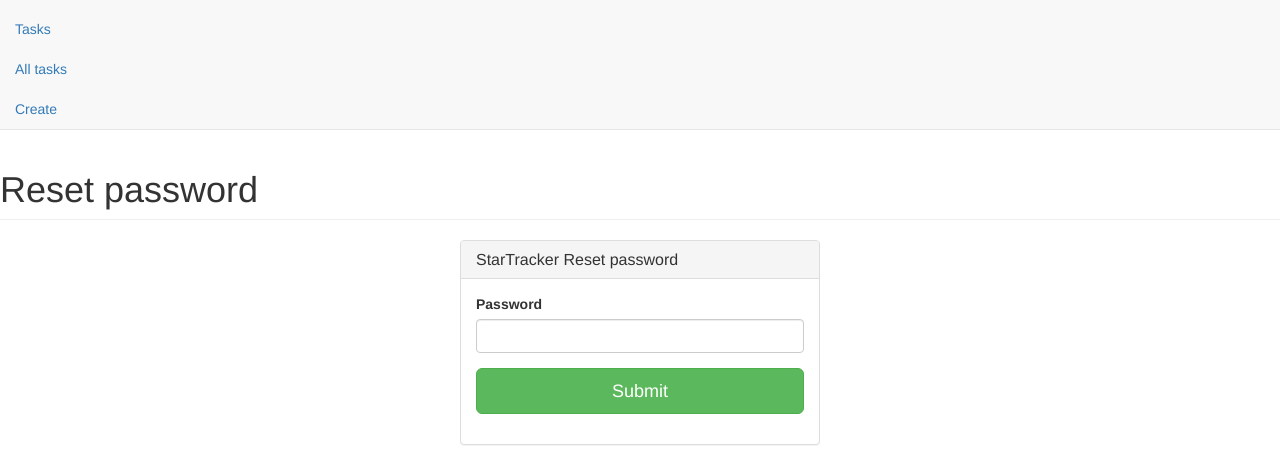
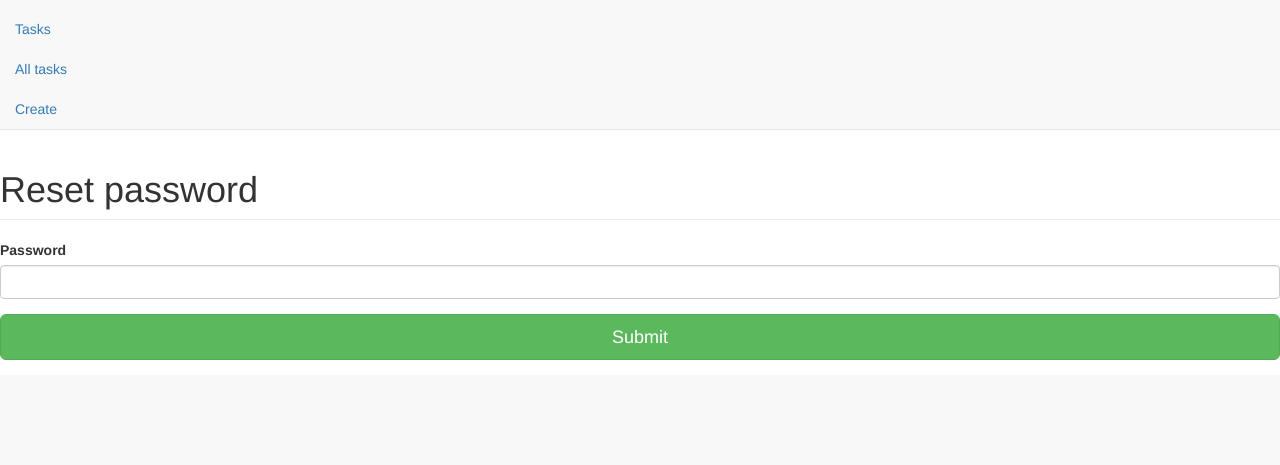
Before and after one commit to starcode-krasnodar/star-tracker, a Yii app: template views/profile/reset-password.php in a window 1280 px wide. Shown: the part 425-890 px from the top of the page. After the commit the page ends 785 px from the top, so only its background shows below. Run offline with PHP 8.4 and a stand-in for Yii, Linux system fonts and the light colour scheme; the template is opened without the code that fills it, so the values that code supplies are empty; form fields are guessed from the names that the template uses; some libraries are stand-ins or nearby versions.

Commit message:
Rename login layout to panel, show success flash messages and error

```diff
--- a/controllers/ProfileController.php
+++ b/controllers/ProfileController.php
@@ -47,7 +47,7 @@ class ProfileController extends BaseController
 
     public function actionLogin()
     {
-        $this->layout = 'login';
+        $this->layout = 'panel';
 
         if (!Yii::$app->user->isGuest) {
             return $this->goHome();
@@ -76,7 +76,7 @@ class ProfileController extends BaseController
      */
     public function actionRequestPasswordReset()
     {
-        $this->layout = 'login';
+        $this->layout = 'panel';
 
         $model = new PasswordResetRequestForm();
         if ($model->load(Yii::$app->request->post()) && $model->validate()) {
@@ -101,7 +101,7 @@ class ProfileController extends BaseController
      */
     public function actionResetPassword($token)
     {
-        $this->layout = 'login';
+        $this->layout = 'panel';
 
         try {
             $model = new ResetPasswordForm($token);
--- a/views/profile/reset-password.php
+++ b/views/profile/reset-password.php
@@ -10,14 +10,6 @@ use yii\bootstrap\ActiveForm;
 $this->title = 'Reset password';
 $this->params['breadcrumbs'][] = $this->title;
 ?>
-<div class="container">
-    <div class="row">
-        <div class="col-md-4 col-md-offset-4">
-            <div class="login-panel panel panel-default">
-                <div class="panel-heading">
-                    <h3 class="panel-title">StarTracker <?= Yii::t('app', 'Reset password') ?></h3>
-                </div>
-                <div class="panel-body">
 <?php $form = ActiveForm::begin(['id' => 'reset-password-form']) ?>
 <fieldset>
     <?= $form->field($model, 'password')->passwordInput() ?>
@@ -26,9 +18,4 @@ $this->params['breadcrumbs'][] = $this->title;
         <?= Html::submitButton('Submit', ['class' => 'btn btn-lg btn-success btn-block']) ?>
     </div>
 </fieldset>
-                    </form>
-                </div>
-            </div>
-        </div>
-    </div>
-</div>
+<?php $form->end() ?>
```
Also changed, not shown: views/layouts/panel.php (renamed from views/layouts/login.php, +22 -1 lines), views/profile/login.php (+0 -13 lines), views/profile/request-password-reset.php (+0 -13 lines). Lines whose indentation alone changed are shown as unchanged.
